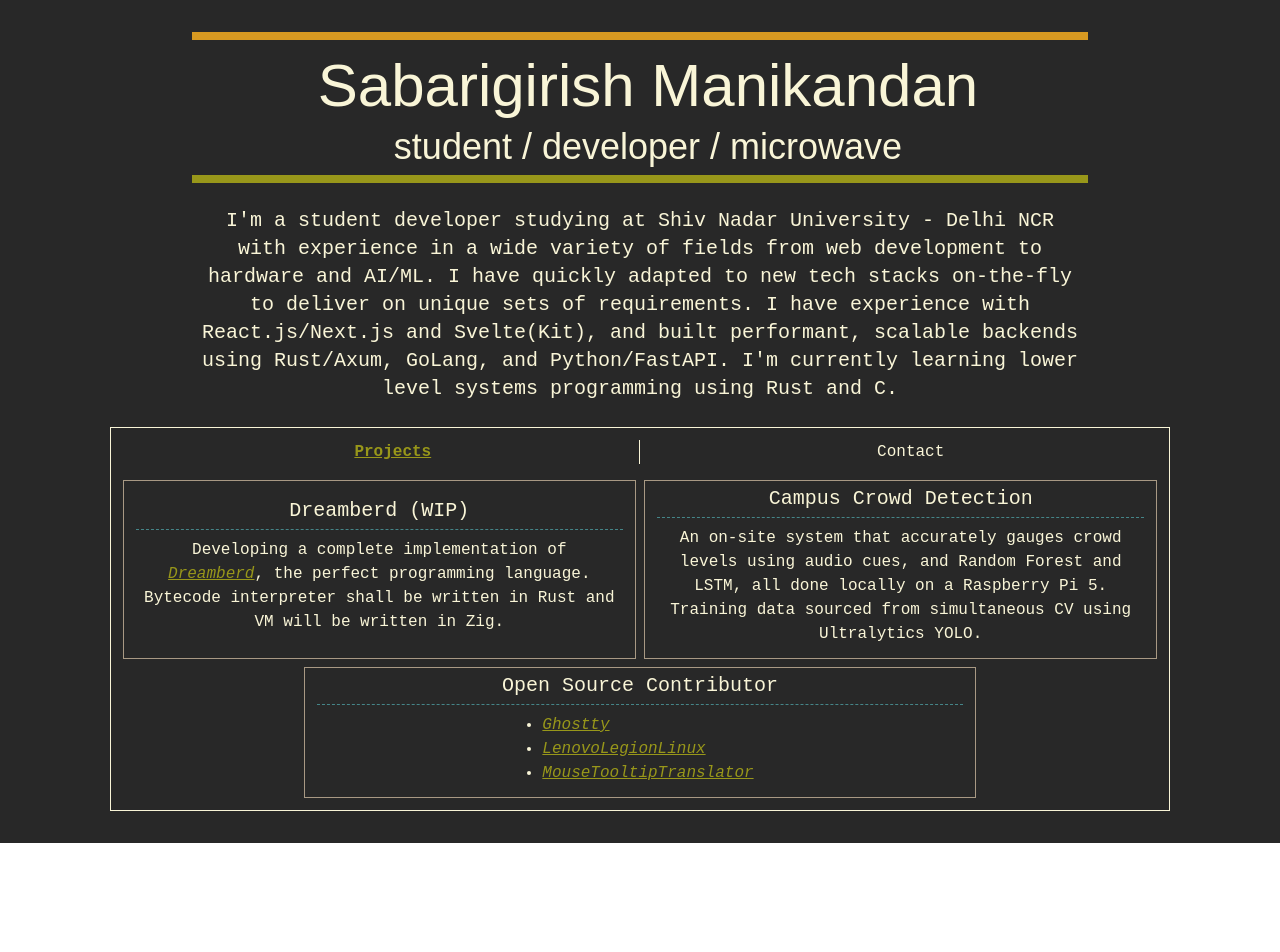
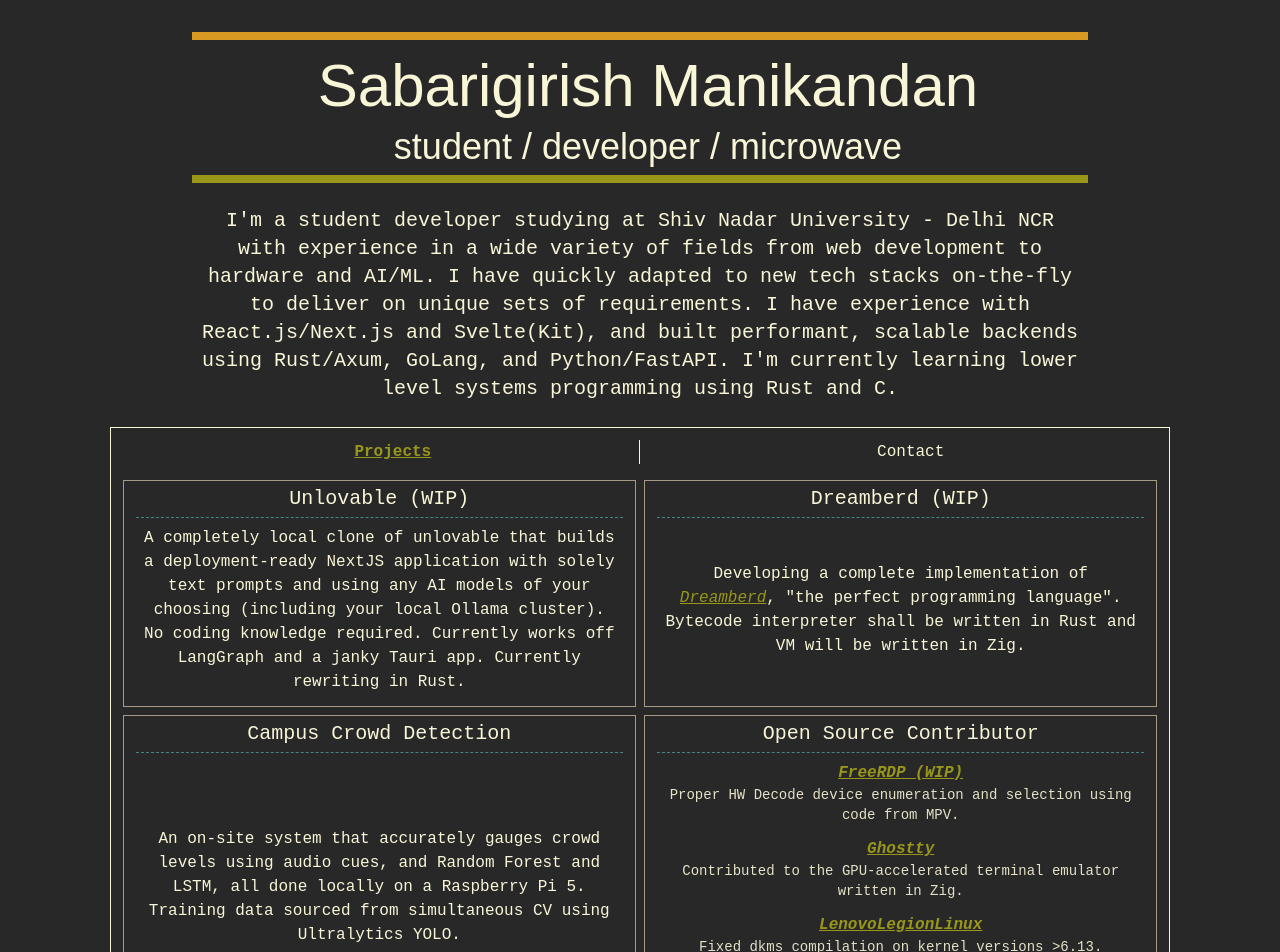
Before and after one commit to lg28literconvectionmicrowaveoven/site, a Svelte app: page / in a window 1280 px wide. Shown: the top 952 px of the page. Before the commit the page ends 843 px from the top, so only its background shows below. Built offline with nearby package versions, Linux system fonts and the light colour scheme; a web font is replaced by a local one.

Commit message:
update project info with unlovable, fix formatting

```diff
--- a/package.json
+++ b/package.json
@@ -21,6 +21,7 @@
     "vite": "^7.1.2"
   },
   "dependencies": {
-    "bits-ui": "^2.14.2"
+    "bits-ui": "^2.14.2",
+    "prettier-plugin-svelte": "^3.4.1"
   }
 }
--- a/src/App.svelte
+++ b/src/App.svelte
@@ -6,6 +6,56 @@
     GithubLogo,
     Envelope,
   } from "phosphor-svelte";
+
+  const projects = [
+    {
+      title: "Unlovable (WIP)",
+      href: "https://github.com/capstone-unlovable",
+      span: "col-span-1",
+      description: `A completely local clone of unlovable that builds a deployment-ready NextJS application with solely text prompts and using any AI models of your choosing (including your local Ollama cluster). No coding knowledge required. Currently works off LangGraph and a janky Tauri app. Currently rewriting in Rust.`,
+    },
+    {
+      title: "Dreamberd (WIP)",
+      href: "https://github.com/dreamberd",
+      span: "col-span-1",
+      description: `Developing a complete implementation of <a href="https://github.com/TodePond/GulfOfMexico" class="underline text-gvb-green hover:text-gvb-yellow italic">Dreamberd</a>, "the perfect programming language". Bytecode interpreter shall be written in Rust and VM will be written in Zig.`,
+    },
+    {
+      title: "Campus Crowd Detection",
+      href: "https://github.com/rohitjg13/Campus-Crowd-Detection",
+      span: "col-span-1",
+      description: `An on-site system that accurately gauges crowd levels using audio cues, and Random Forest and LSTM, all done locally on a Raspberry Pi 5. Training data sourced from simultaneous CV using Ultralytics YOLO.`,
+    },
+    {
+      title: "Open Source Contributor",
+      href: "https://github.com/lg28literconvectionmicrowaveoven",
+      span: "col-span-1",
+      contributions: [
+        {
+          name: "FreeRDP (WIP)",
+          url: "https://github.com/FreeRDP/FreeRDP/issues/7699",
+          description:
+            "Proper HW Decode device enumeration and selection using code from MPV.",
+        },
+        {
+          name: "Ghostty",
+          url: "https://github.com/ghostty-org/ghostty",
+          description:
+            "Contributed to the GPU-accelerated terminal emulator written in Zig.",
+        },
+        {
+          name: "LenovoLegionLinux",
+          url: "https://github.com/johnfanv2/LenovoLegionLinux",
+          description: "Fixed dkms compilation on kernel versions >6.13.",
+        },
+        {
+          name: "MouseTooltipTranslator",
+          url: "https://github.com/ttop32/MouseTooltipTranslator",
+          description: "Fixes for the real-time mouse hover translation tool.",
+        },
+      ],
+    },
+  ];
 </script>
 
 <div
@@ -57,97 +107,54 @@
           Contact
         </Tabs.Trigger>
       </Tabs.List>
+
       <Tabs.Content
         value="projects"
         class="grid grid-cols-1 md:grid-cols-2 w-full gap-2"
       >
+        {#each projects as project}
           <div
-          class="border border-gvb-gray max-w-2xl m-auto size-full px-2 md:px-3 py-1 flex flex-col justify-center items-center"
+            class="border border-gvb-gray w-full h-full px-2 md:px-3 py-1 flex flex-col justify-center items-center {project.span}"
           >
             <a
               class="font-title text-lg md:text-xl text-center px-1 block"
-            href="https://github.com/dreamberd"
+              href={project.href}
             >
-            Dreamberd (WIP)
+              {project.title}
             </a>
             <div
-            class="border-t border-dashed border-gvb-blue mt-1 w-full flex justify-center items-center"
+              class="border-t border-dashed border-gvb-blue mt-1 w-full flex justify-center items-center flex-grow overflow-y-auto"
             >
+              {#if project.contributions}
+                <div class="flex flex-col gap-3 w-full py-2">
+                  {#each project.contributions as item}
+                    <div class="flex flex-col justify-center items-center">
+                      <a
+                        href={item.url}
+                        class="text-gvb-green underline italic font-bold text-sm md:text-base hover:text-gvb-yellow transition-colors"
+                      >
+                        {item.name}
+                      </a>
+                      <p
+                        class="text-gvb-white text-xs md:text-sm font-sans text-center px-2 opacity-90"
+                      >
+                        {item.description}
+                      </p>
+                    </div>
+                  {/each}
+                </div>
+              {:else}
                 <p
                   class="text-gvb-white px-1.5 py-2 font-sans break-normal text-center text-sm md:text-base"
                 >
-              Developing a complete implementation of <a
-                href="https://github.com/TodePond/GulfOfMexico"
-                class="underline text-gvb-green hover:text-gvb-yellow italic"
-              >
-                Dreamberd
-              </a>, the perfect programming language. Bytecode interpreter shall
-              be written in Rust and VM will be written in Zig.
+                  {@html project.description}
                 </p>
+              {/if}
             </div>
           </div>
-        <div
-          class="border border-gvb-gray max-w-2xl m-auto size-full px-2 md:px-3 py-1 flex flex-col justify-center items-center"
-        >
-          <a
-            class="font-title text-lg md:text-xl text-center px-1 block"
-            href="https://github.com/rohitjg13/Campus-Crowd-Detection"
-          >
-            Campus Crowd Detection
-          </a>
-          <div
-            class="border-t border-dashed border-gvb-blue mt-1 w-full flex justify-center items-center"
-          >
-            <p
-              class="text-gvb-white px-1.5 py-2 font-sans break-normal text-center text-sm md:text-base"
-            >
-              An on-site system that accurately gauges crowd levels using audio
-              cues, and Random Forest and LSTM, all done locally on a Raspberry
-              Pi 5. Training data sourced from simultaneous CV using Ultralytics
-              YOLO.
-            </p>
-          </div>
-        </div>
-        <div
-          class="border border-gvb-gray max-w-2xl m-auto w-full px-2 md:px-3 py-1 col-span-1 md:col-span-2 flex flex-col justify-center items-center"
-        >
-          <a
-            class="font-title text-lg md:text-xl text-center px-1 block"
-            href="https://github.com/lg28literconvectionmicrowaveoven"
-          >
-            Open Source Contributor
-          </a>
-          <div
-            class="border-t border-dashed border-gvb-blue mt-1 w-full flex justify-center items-center"
-          >
-            <div
-              class="text-gvb-white px-1.5 py-2 font-sans break-normal text-sm md:text-base"
-            >
-              <ul class="list-disc ml-4">
-                <li>
-                  <a
-                    href="https://github.com/ghostty-org/ghostty"
-                    class="text-gvb-green underline italic">Ghostty</a
-                  >
-                </li>
-                <li>
-                  <a
-                    href="https://github.com/johnfanv2/LenovoLegionLinux"
-                    class="text-gvb-green underline italic">LenovoLegionLinux</a
-                  >
-                </li>
-                <li>
-                  <a
-                    href="https://github.com/ttop32/MouseTooltipTranslator"
-                    class="text-gvb-green underline italic"
-                    >MouseTooltipTranslator</a
-                  >
-                </li>
-              </ul>
-            </div>
-          </div>
-        </div>
+        {/each}
       </Tabs.Content>
+
       <Tabs.Content
         value="contact"
         class="w-full gap-3 md:gap-4 flex justify-center items-center flex-wrap"
```
Also changed, not shown: 1 other file (tests, documents, lock files or other folders). Lines whose indentation alone changed are shown as unchanged.
